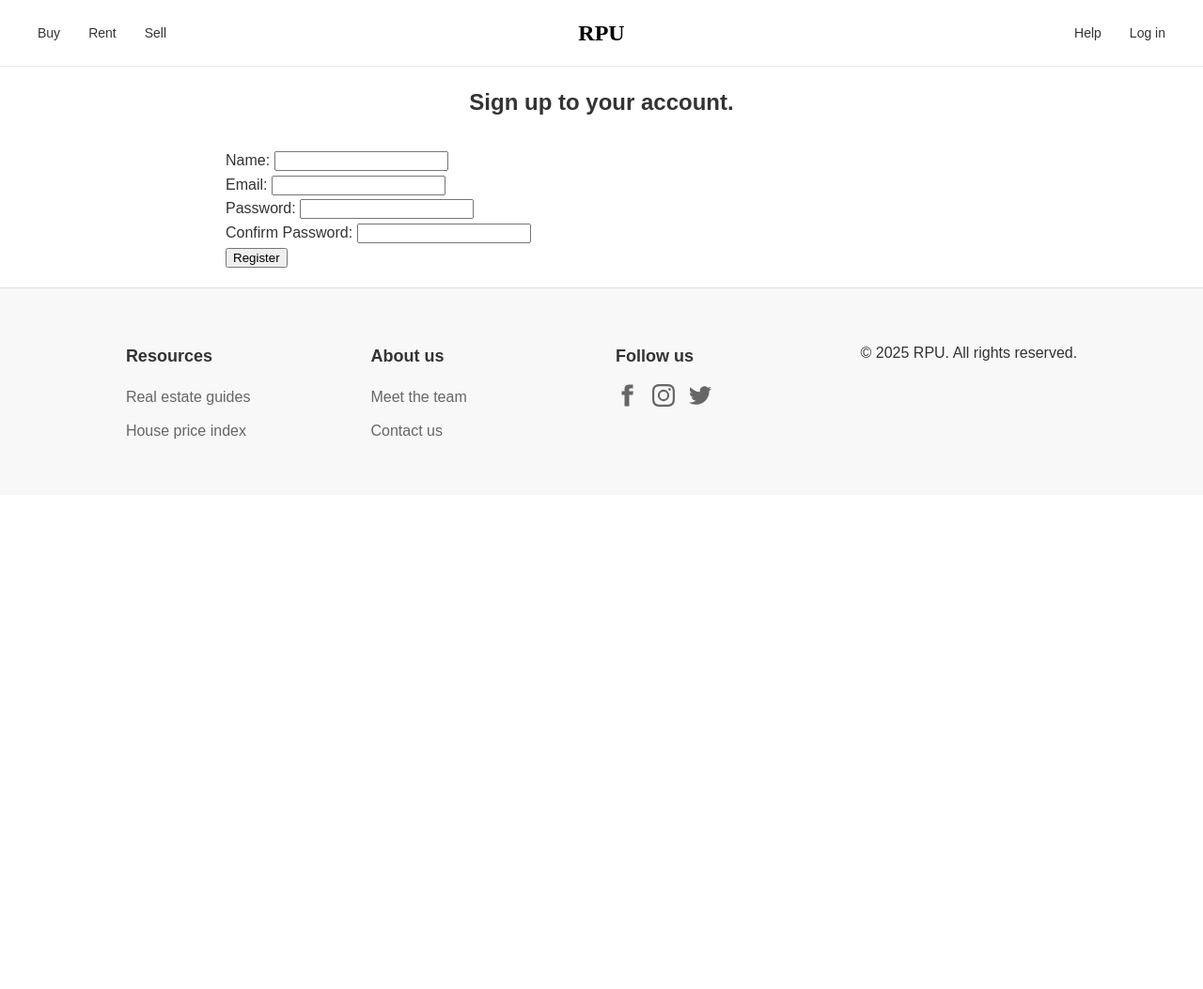
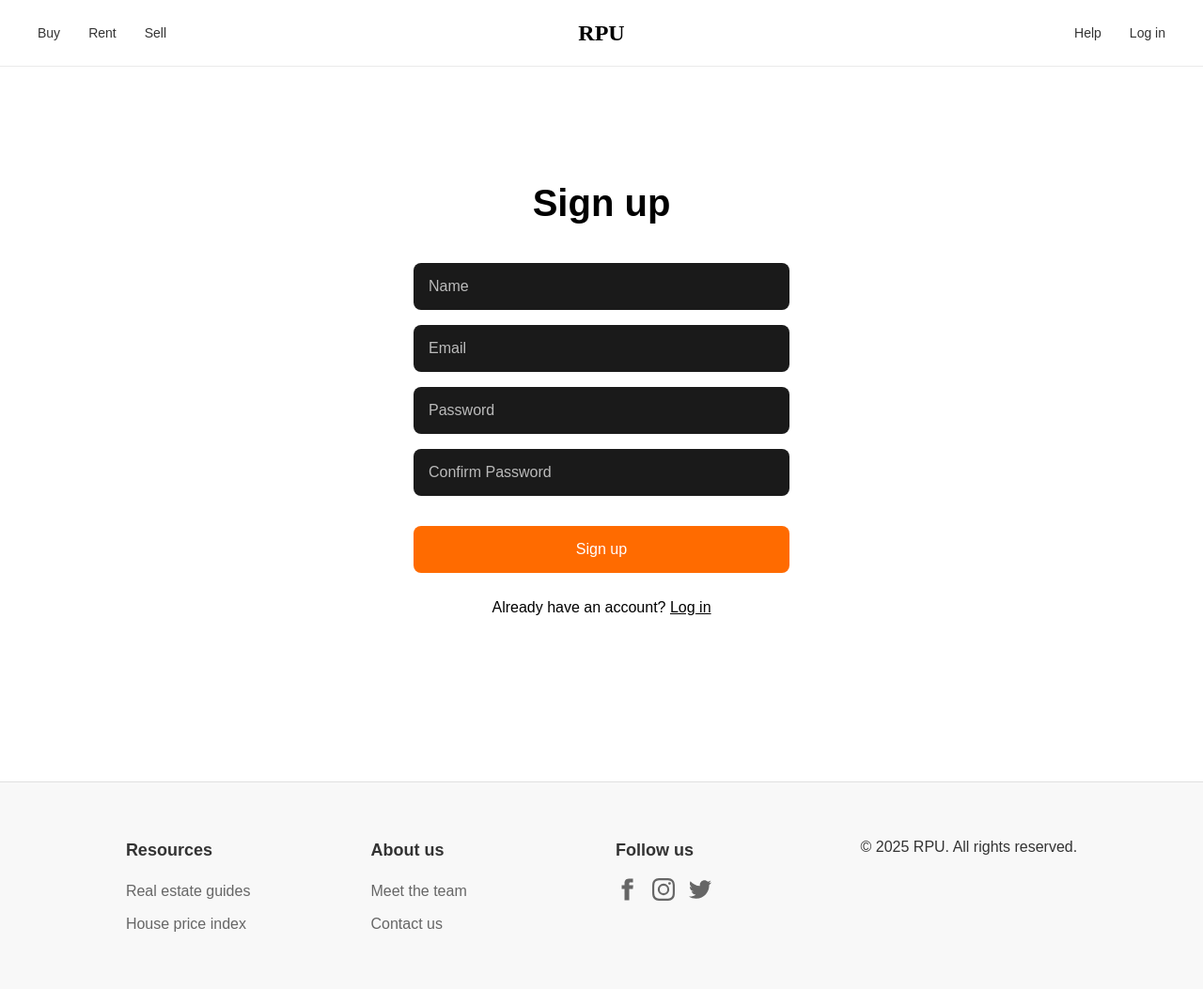
Before and after one commit to luceeganasi/real-property-unit-navigator, a PHP site: page /pages/signup.php in a window 1280 px wide. Shown: the whole page at 94% size. Before the commit the page ends 467 px from the top, so only its background shows below. Run offline with PHP 8.4, Linux system fonts and the light colour scheme; data that the repository does not hold is empty.

Commit message:
log in sign up design

```diff
--- a/src/assets/css/style.css
+++ b/src/assets/css/style.css
@@ -627,3 +627,169 @@ h1 {
         width: 100%;
     }
 }
+
+/* Login page styles */
+.login-container {
+    min-height: 100vh;
+    display: flex;
+    align-items: center;
+    justify-content: center;
+    padding: 1rem;
+    background-color: #ffffff;
+}
+
+.login-form {
+    width: 100%;
+    max-width: 400px;
+    padding: 2rem;
+}
+
+.login-form h1 {
+    font-size: 2.5rem;
+    font-weight: bold;
+    margin-bottom: 2rem;
+    color: #000000;
+}
+
+.form-group {
+    margin-bottom: 1rem;
+}
+
+.form-group input {
+    width: 92%;
+    padding: 1rem;
+    border: none;
+    border-radius: 8px;
+    background-color: #1a1a1a;
+    color: #ffffff;
+    font-size: 1rem;
+}
+
+.form-group input::placeholder {
+    color: #ffffff;
+    opacity: 0.7;
+}
+
+.login-button {
+    width: 100%;
+    padding: 1rem;
+    border: none;
+    border-radius: 8px;
+    background-color: #ff6b00;
+    color: #ffffff;
+    font-size: 1rem;
+    cursor: pointer;
+    margin-top: 1rem;
+    transition: background-color 0.2s ease;
+}
+
+.login-button:hover {
+    background-color: #9900cc;
+}
+
+.signup-link {
+    text-align: center;
+    margin-top: 1.5rem;
+    color: #000000;
+}
+
+.signup-link a {
+    color: #000000;
+    text-decoration: underline;
+}
+
+.error-messages {
+    background-color: #fee2e2;
+    border-radius: 8px;
+    padding: 1rem;
+    margin-bottom: 1rem;
+}
+
+.error {
+    color: #dc2626;
+    margin: 0;
+    font-size: 0.875rem;
+}
+
+/* Signup page styles */
+.signup-container {
+    min-height: 100vh;
+    display: flex;
+    align-items: center;
+    justify-content: center;
+    padding: 1rem;
+    background-color: #ffffff;
+}
+
+.signup-form {
+    width: 100%;
+    max-width: 400px;
+    padding: 2rem;
+}
+
+.signup-form h1 {
+    font-size: 2.5rem;
+    font-weight: bold;
+    margin-bottom: 2rem;
+    color: #000000;
+}
+
+.form-group {
+    margin-bottom: 1rem;
+}
+
+.form-group input {
+    width: 92%;
+    padding: 1rem;
+    border: none;
+    border-radius: 8px;
+    background-color: #1a1a1a;
+    color: #ffffff;
+    font-size: 1rem;
+}
+
+.form-group input::placeholder {
+    color: #ffffff;
+    opacity: 0.7;
+}
+
+.signup-button {
+    width: 100%;
+    padding: 1rem;
+    border: none;
+    border-radius: 8px;
+    background-color: #ff6b00;
+    color: #ffffff;
+    font-size: 1rem;
+    cursor: pointer;
+    margin-top: 1rem;
+    transition: background-color 0.2s ease;
+}
+
+.signup-button:hover {
+    background-color: #9900cc;
+}
+
+.login-link {
+    text-align: center;
+    margin-top: 1.5rem;
+    color: #000000;
+}
+
+.login-link a {
+    color: #000000;
+    text-decoration: underline;
+}
+
+.error-messages {
+    background-color: #fee2e2;
+    border-radius: 8px;
+    padding: 1rem;
+    margin-bottom: 1rem;
+}
+
+.error {
+    color: #dc2626;
+    margin: 0;
+    font-size: 0.875rem;
+}
--- a/src/pages/buy.php
+++ b/src/pages/buy.php
@@ -74,12 +74,6 @@ if ($row && isset($row['total'])) {
 }
 
 $total_pages = ($total_results > 0) ? ceil($total_results / $items_per_page) : 1;
-
-// // Debugging information (remove in production)
-// echo "Debug: Count Query:: " . $count_query . "<br>";
-// echo "Debug: Parameters: " . json_encode($params) . "<br>";
-// echo "Debug: Total Results: " . $total_results . "<br>";
-// echo "Debug: Total Pages: " . $total_pages . "<br>";
 
 // Add pagination to the main query
 $query .= " LIMIT ? OFFSET ?";
--- a/src/pages/rent.php
+++ b/src/pages/rent.php
@@ -74,12 +74,6 @@ if ($row && isset($row['total'])) {
 }
 
 $total_pages = ($total_results > 0) ? ceil($total_results / $items_per_page) : 1;
-
-// // Debugging information (remove in production)
-// echo "Debug: Count Query:: " . $count_query . "<br>";
-// echo "Debug: Parameters: " . json_encode($params) . "<br>";
-// echo "Debug: Total Results: " . $total_results . "<br>";
-// echo "Debug: Total Pages: " . $total_pages . "<br>";
 
 // Add pagination to the main query
 $query .= " LIMIT ? OFFSET ?";
--- a/src/pages/signup.php
+++ b/src/pages/signup.php
@@ -48,37 +48,66 @@
 ?>
 <?php include "../includes/header.php"; ?>
 
-    <main class="content">
-        <section id="signup" class="container">
-            <div id="signup-form">
+<main class="signup-container">
+    <div class="signup-form">
         <?php if (!empty($errors)) { ?>
-                    <?php include "../includes/error.php" ?>
+            <div class="error-messages">
+                <?php foreach($errors as $error) { ?>
+                    <p class="error"><?= $error ?></p>
                 <?php } ?>
-                <div class="form card">
-                    <h1>Sign up to your account.</h1>
+            </div>
+        <?php } ?>
+
+        <h1>Sign up</h1>
+
         <form method="post">
-                        <div class="input-control">
-                            <label for="name">Name: </label>
-                            <input type="text" name="name" class="input-field input-md" value="<?= $_POST['name'] ?>" />
+            <div class="form-group">
+                <input
+                    type="text"
+                    name="name"
+                    placeholder="Name"
+                    value="<?= htmlspecialchars($_POST['name']) ?>"
+                    required
+                />
             </div>
-                        <div class="input-control">
-                            <label for="email">Email: </label>
-                            <input type="email" name="email" class="input-field input-md" value="<?= $_POST['email'] ?>" />
+
+            <div class="form-group">
+                <input
+                    type="email"
+                    name="email"
+                    placeholder="Email"
+                    value="<?= htmlspecialchars($_POST['email']) ?>"
+                    required
+                />
             </div>
-                        <div class="input-control">
-                            <label for="password">Password: </label>
-                            <input type="password" name="password" class="input-field input-md" value="<?= $_POST['password'] ?>" />
+
+            <div class="form-group">
+                <input
+                    type="password"
+                    name="password"
+                    placeholder="Password"
+                    required
+                />
             </div>
-                        <div class="input-control">
-                            <label for="name">Confirm Password: </label>
-                            <input type="password" name="confirm_password" class="input-field input-md" value="" />
+
+            <div class="form-group">
+                <input
+                    type="password"
+                    name="confirm_password"
+                    placeholder="Confirm Password"
+                    required
+                />
             </div>
-                        <div class="input-control">
-                            <input type="submit" name="submit" class="btn btn-sm btn-rounded" value="Register" />
-                        </div>
+
+            <button type="submit" name="submit" class="signup-button">
+                Sign up
+            </button>
+
+            <p class="login-link">
+                Already have an account? <a href="./login.php">Log in</a>
+            </p>
         </form>
     </div>
-            </div>
-        </section>
 </main>
+
 <?php include "../includes/footer.php"; ?>
```
Also changed, not shown: src/pages/login.php (+35 -22 lines), src/pages/profile.php (+32 -4 lines), src/uploads/properties/6745d7c716b6b_Team=Style 6.jpg (added), 2 other files. Lines whose indentation alone changed are shown as unchanged.
